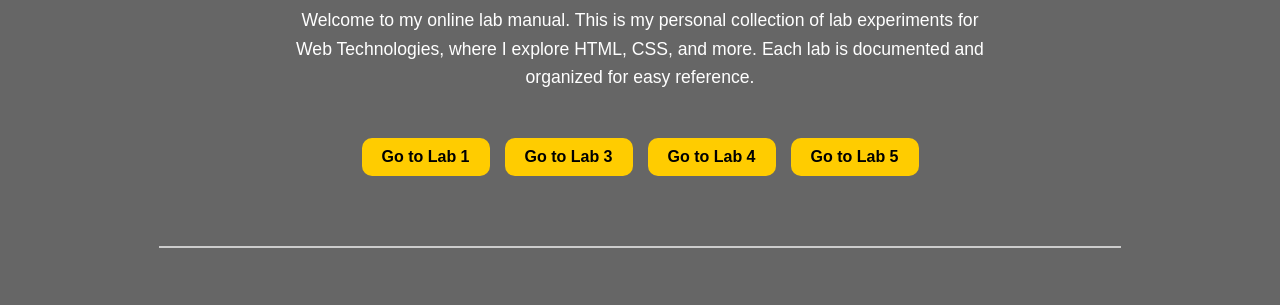
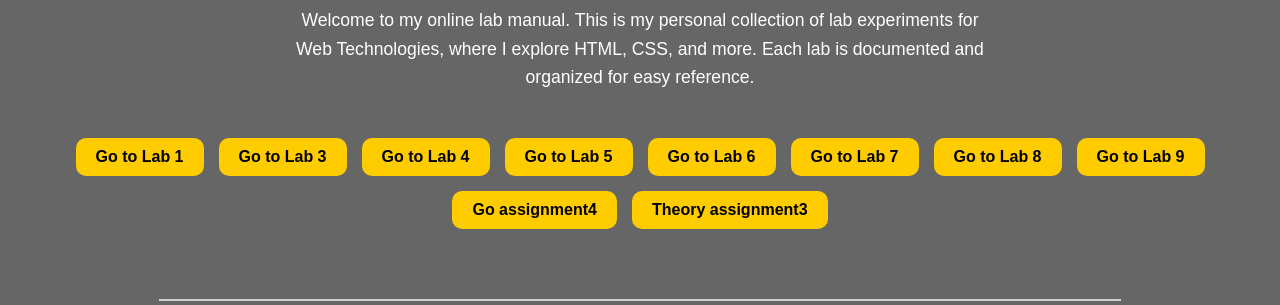
Before and after one commit to usman7332/web_technologies, a plain HTML site: page index.html in a window 1280 px wide. Shown: the part 133-438 px from the top of the page. Drawn offline with Linux system fonts and the light colour scheme.

Commit message:
Update index.html

```diff
--- a/index.html
+++ b/index.html
@@ -101,6 +101,12 @@
       <a href="lab3.html">Go to Lab 3</a>
       <a href="lab4.html">Go to Lab 4</a>
       <a href="lab5.html">Go to Lab 5</a>
+      <a href="lab6.html">Go to Lab 6</a>
+      <a href="lab7.html">Go to Lab 7</a>
+      <a href="lab8.html">Go to Lab 8</a>
+      <a href="lab9.html">Go to Lab 9</a>
+      <a href="assignment4.html">Go assignment4</a>
+      <a href="assignment3.html">Theory assignment3</a>
     </div>
 
     <hr>
```
